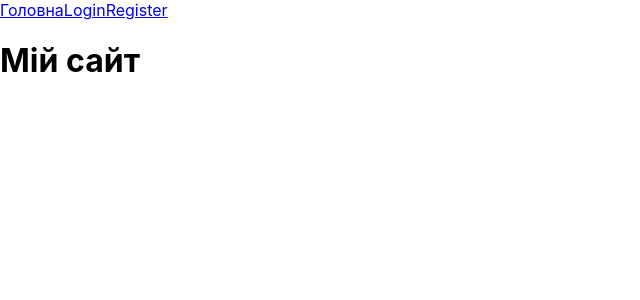
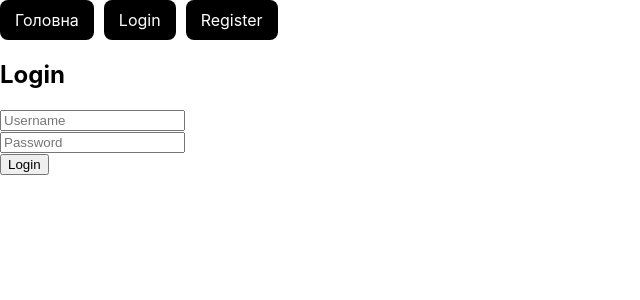
Before and after one commit to taraskunuts/randomthings-magaz, a React (Create React App) app in the folder my-app/: page /login in a window 1280 px wide. Shown: the top 300 px of the page, without its empty margins (0-640 px from the left). Built offline with nearby package versions, Linux system fonts and the light colour scheme.

Commit message:
4те завдання, + історія пошуку + логін+ форматування

```diff
--- a/my-app/src/App.jsx
+++ b/my-app/src/App.jsx
@@ -3,14 +3,37 @@ import Main from "./pages/Main";
 import Login from "./pages/Login";
 import Register from "./pages/Register";
 import Buy from "./pages/Buy";
+import History from "./pages/History";
 
 export default function App() {
+  const navStyle = {
+    display: "flex",
+    gap: "10px",
+    marginBottom: "20px",
+  };
+
+  const linkStyle = {
+    textDecoration: "none",
+    backgroundColor: "black",
+    color: "white",
+    padding: "10px 15px",
+    borderRadius: "8px",
+  };
+
   return (
     <>
-      <nav>
-        <Link to="/">Головна</Link>
-        <Link to="/login">Login</Link>
-        <Link to="/register">Register</Link>
+      <nav style={navStyle}>
+        <Link to="/" style={linkStyle}>
+          Головна
+        </Link>
+
+        <Link to="/login" style={linkStyle}>
+          Login
+        </Link>
+
+        <Link to="/register" style={linkStyle}>
+          Register
+        </Link>
       </nav>
 
       <Routes>
@@ -18,6 +41,7 @@ export default function App() {
         <Route path="/login" element={<Login />} />
         <Route path="/register" element={<Register />} />
         <Route path="/buy/:id" element={<Buy />} />
+        <Route path="/history" element={<History />} />
       </Routes>
     </>
   );
--- a/my-app/src/pages/Buy.jsx
+++ b/my-app/src/pages/Buy.jsx
@@ -12,8 +12,13 @@ export default function Buy() {
   }
 
   const pay = () => {
-    //
-    navigate("/");
+    const history = JSON.parse(localStorage.getItem("history")) || [];
+
+    history.push(product);
+
+    localStorage.setItem("history", JSON.stringify(history));
+
+    navigate("/history");
   };
 
   return (
@@ -24,7 +29,9 @@ export default function Buy() {
           <p className="buy-name">{product.name}</p>
           <p className="buy-price">{product.price} грн</p>
         </div>
-        <button className="buy-btn" onClick={pay}>Оплатити</button>
+        <button className="buy-btn" onClick={pay}>
+          Оплатити
+        </button>
       </div>
     </div>
   );
--- /dev/null
+++ b/my-app/src/pages/History.jsx
@@ -0,0 +1,17 @@
+export default function History() {
+  const history =
+    JSON.parse(localStorage.getItem("history")) || [];
+
+  return (
+    <div>
+      <h1>Історія покупок</h1>
+
+      {history.map((product, index) => (
+        <div key={index}>
+          <h3>{product.name}</h3>
+          <p>{product.price} грн</p>
+        </div>
+      ))}
+    </div>
+  );
+}
--- a/my-app/src/pages/Login.jsx
+++ b/my-app/src/pages/Login.jsx
@@ -1,7 +1,42 @@
+import { useState } from "react";
+
 export default function Login() {
+  const [username, setUsername] = useState("");
+  const [password, setPassword] = useState("");
+
+  function handleLogin() {
+    const user = JSON.parse(localStorage.getItem("user"));
+
+    if (user && username === user.username && password === user.password) {
+      alert("Успішний вхід");
+    } else {
+      alert("Неправильний логін або пароль");
+    }
+  }
+
   return (
-    <header>
-      <h1>Мій сайт</h1>
-    </header>
+    <div>
+      <h2>Login</h2>
+
+      <input
+        type="text"
+        placeholder="Username"
+        value={username}
+        onChange={(e) => setUsername(e.target.value)}
+      />
+
+      <br />
+
+      <input
+        type="password"
+        placeholder="Password"
+        value={password}
+        onChange={(e) => setPassword(e.target.value)}
+      />
+
+      <br />
+
+      <button onClick={handleLogin}>Login</button>
+    </div>
   );
 }
--- a/my-app/src/pages/Main.jsx
+++ b/my-app/src/pages/Main.jsx
@@ -5,25 +5,40 @@ import { useNavigate } from "react-router-dom";
 export default function Main() {
   const navigate = useNavigate();
 
+  const user = JSON.parse(localStorage.getItem("user"));
+
   const handleBuy = (id) => {
-    const user = JSON.parse(localStorage.getItem("user"));
     if (!user) {
       navigate("/login");
       return;
     }
+
     navigate(`/buy/${id}`);
   };
 
   return (
+    <>
+      <div>
+        {user ? (
+          <h2>Ви ввійшли як: {user.username}</h2>
+        ) : (
+          <h2>Користувач не увійшов</h2>
+        )}
+      </div>
+
       <div className="grid">
         {products.map((product) => (
           <div className="card" key={product.id}>
             <img src={product.url} alt={product.name} />
+
             <h3>{product.name}</h3>
+
             <p>{product.price} грн</p>
+
             <button onClick={() => handleBuy(product.id)}>Купити</button>
           </div>
         ))}
       </div>
+    </>
   );
 }
--- a/my-app/src/pages/Register.jsx
+++ b/my-app/src/pages/Register.jsx
@@ -47,9 +47,7 @@ export default function Register() {
 
       {error && <p style={{ color: "red" }}>{error}</p>}
 
-      <button onClick={handleRegister}>
-        Create account
-      </button>
+      <button onClick={handleRegister}>Create account</button>
     </div>
   );
 }
```
Also changed, not shown: my-app/src/pages/Products.json (+60 -10 lines), my-app/src/pages/Buy.css (indentation only), my-app/src/pages/Main.css (line endings or trailing spaces). Lines whose indentation alone changed are shown as unchanged.
